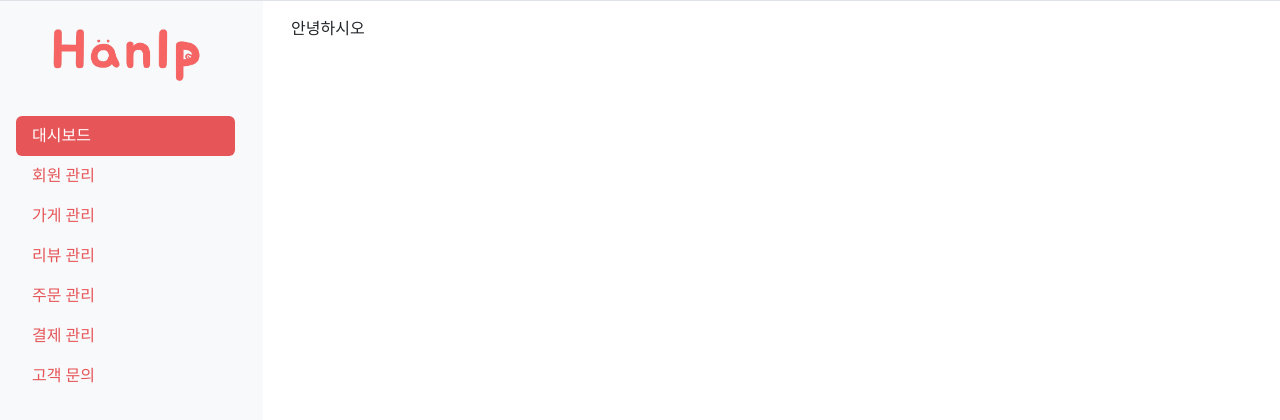
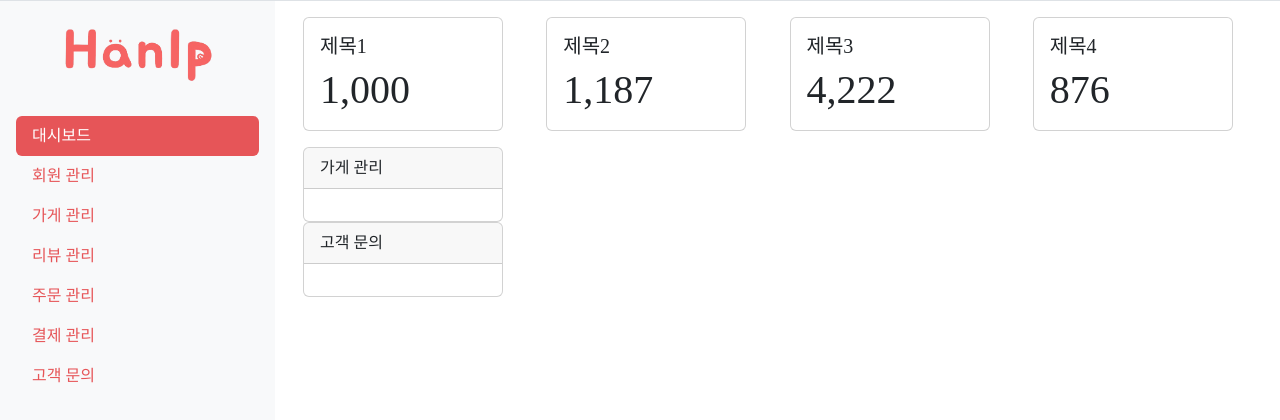
Before and after one commit to habi802/vue-admin, a Vue app: page / in a window 1280 px wide. Shown: the top 420 px of the page. Built offline with nearby package versions, Linux system fonts and the light colour scheme; a web font is replaced by a local one.

Commit message:
[feat] 대시보드 작업중 - 숫자 통계 추가

```diff
--- /dev/null
+++ b/src/components/StatsCard.vue
@@ -0,0 +1,19 @@
+<script setup>
+defineProps({
+    title: String,
+    count: Number
+})
+</script>
+
+<template>
+    <div class="card">
+        <div class="card-body">
+            <h5 class="card-title">{{ title }}</h5>
+            <h1 class="card-text">{{ count !== undefined && count !== null ? count.toLocaleString() : 0 }}</h1>
+        </div>
+    </div>
+</template>
+
+<style scoped>
+
+</style>
--- a/src/layouts/Admin.vue
+++ b/src/layouts/Admin.vue
@@ -13,14 +13,14 @@ import Sidebar from '@/components/Sidebar.vue';
             </button>
         </div>
 
-        <div class="row flex-nowrap">
+        <div class="row flex-nowrap g-0">
             <!-- 사이드바 -->
             <div id="sidebar" class="offcanvas-md offcanvas-start d-md-flex bg-light" tabindex="-1">
                 <Sidebar />
             </div>
 
             <!-- 메인 컨텐츠 -->
-            <main class="col p-3">
+            <main class="col p-3 ms-0">
                 <RouterView />
             </main>
         </div>
--- a/src/views/Dashboard.vue
+++ b/src/views/Dashboard.vue
@@ -1,13 +1,82 @@
 <script setup>
-
+import StatsCard from '@/components/StatsCard.vue';
 </script>
 
 <template>
     <div class="container">
-        안녕하시오
+        <div class="row">
+            <!-- 숫자 통계 -->
+            <div class="stats col-12">
+                <div class="row">
+                    <div class="stats-card-area mb-3">
+                        <StatsCard title="제목1" :count="1000" />
+                    </div>
+                    <div class="stats-card-area mb-3">
+                        <StatsCard title="제목2" :count="1187" />
+                    </div>
+                    <div class="stats-card-area mb-3">
+                        <StatsCard title="제목3" :count="4222" />
+                    </div>
+                    <div class="stats-card-area mb-3">
+                        <StatsCard title="제목4" :count="876" />
+                    </div>
+                </div>
+            </div>
+
+            <!-- 차트 통계 -->
+            <div class="chart col-12">
+                <div class="row"></div>
+            </div>
+
+            <!-- 가게 관리, 고객 문의 -->
+            <div class="board col-12">
+                <div class="row">
+                    <!-- 가게 관리 -->
+                    <div class="col-12">
+                        <div class="card">
+                            <div class="card-header">
+                                가게 관리
+                            </div>
+                            <div class="card-body">
+
+                            </div>
+                        </div>
+                    </div>
+
+                    <!-- 고객 문의 -->
+                    <div class="col-12">
+                        <div class="card">
+                            <div class="card-header">
+                                고객 문의
+                            </div>
+                            <div class="card-body">
+
+                            </div>
+                        </div>
+                    </div>
+                </div>
+            </div>
+        </div>
     </div>
 </template>
 
 <style scoped>
+.stats-card-area {
+    flex: 0 0 100%;
+    max-width: 100%;
 
+    @media (min-width: 480px) {
+        flex: 0 0 50%;
+        max-width: 50%;
+    }
+
+    @media (min-width: 1150px) {
+        flex: 0 0 25%;
+        max-width: 25%;
+    }
+}
+
+.card {
+    width: 200px;
+}
 </style>
```
